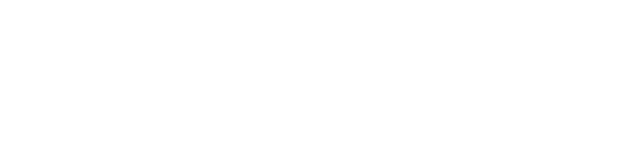
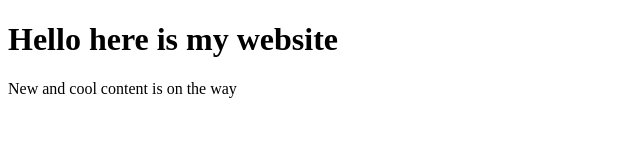
Before and after one commit to chris123668/test-repo, a plain HTML site: page index.html in a window 1280 px wide. Shown: the whole page, without its empty margins (0-640 px from the left). Drawn offline with Linux system fonts and the light colour scheme.

Commit message:
Update index.html

```diff
--- a/index.html
+++ b/index.html
@@ -6,6 +6,7 @@
     <title>Document</title>
 </head>
 <body>
-
+    <h1>Hello here is my website</h1>
+    <p>New and cool content is on the way</p>
 </body>
 </html>
```
